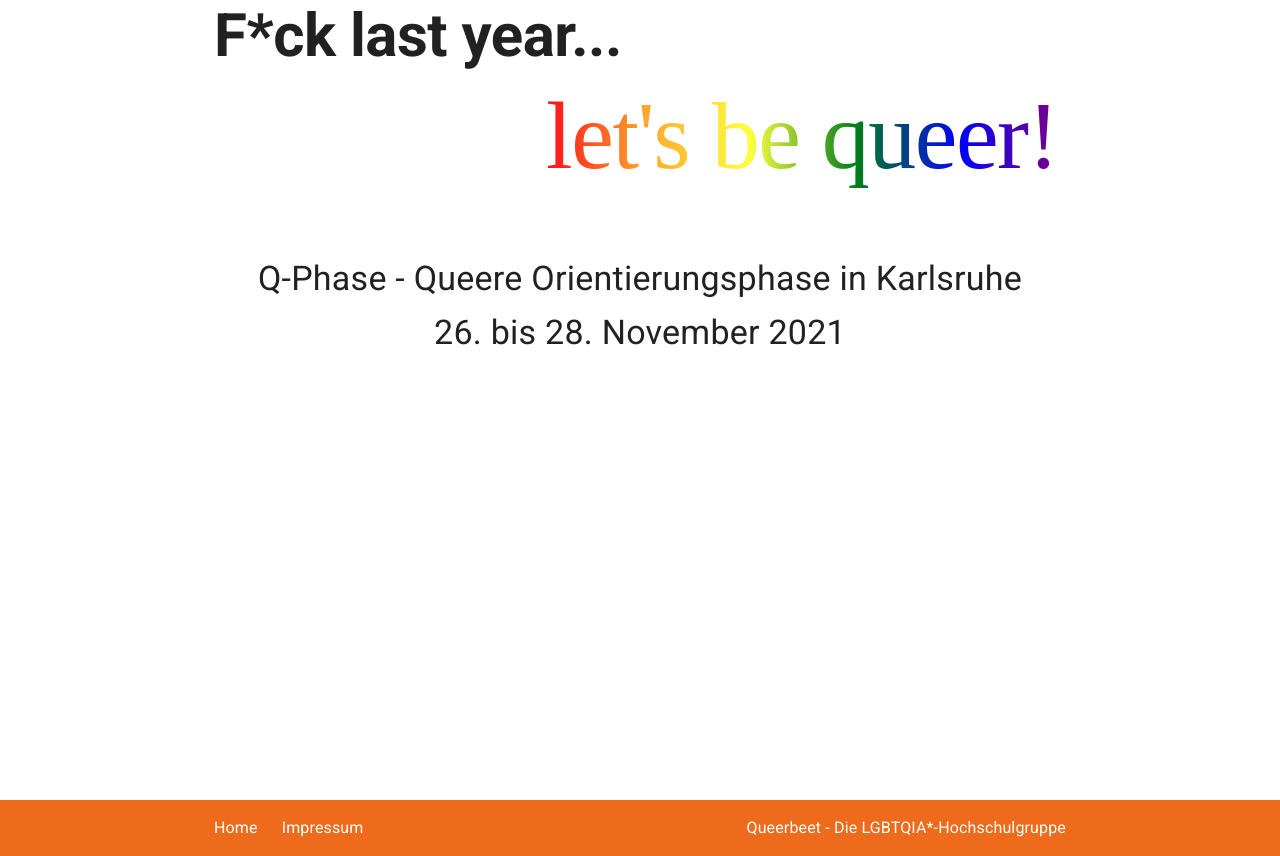
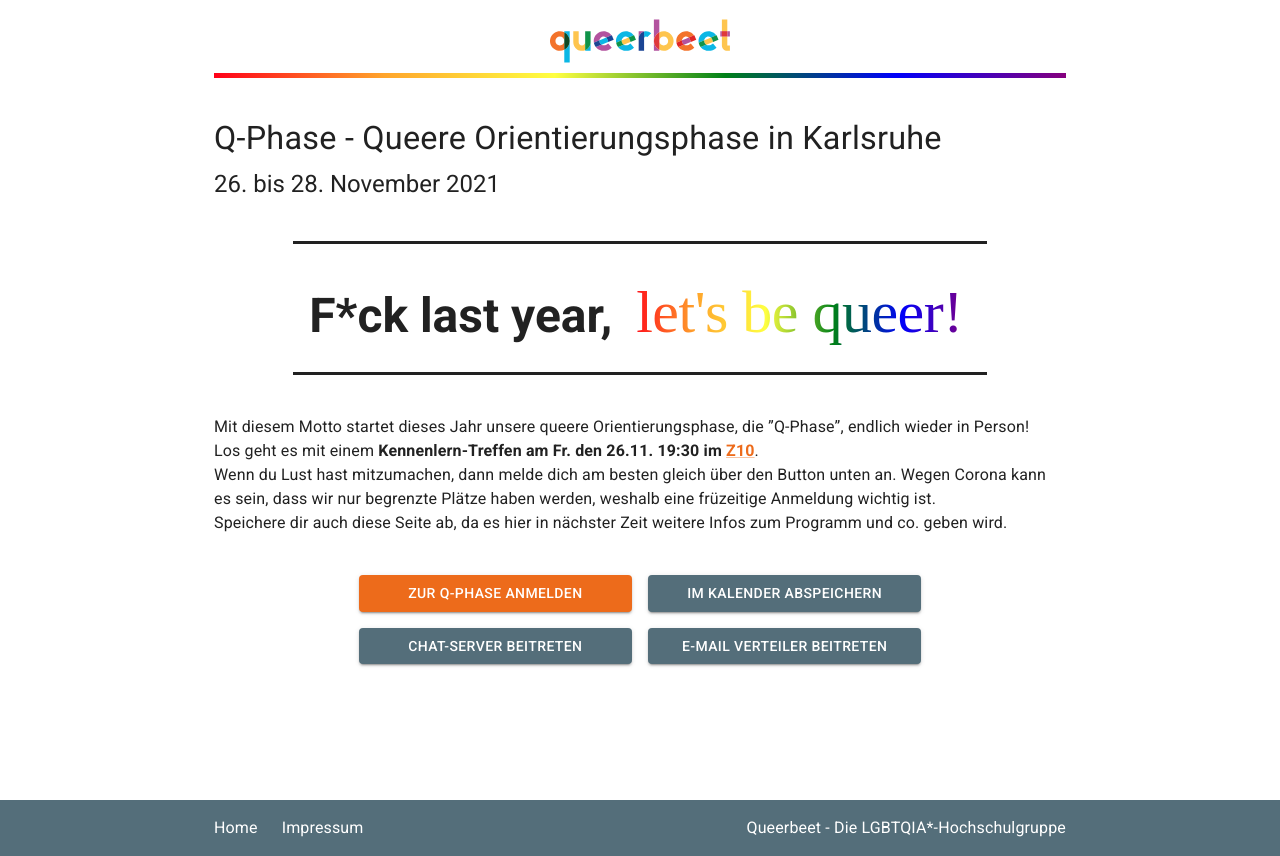
Before and after one commit to queerbeetVorstand/qb-website, a Next.js app: page /q-phase-21 in a window 1280 px wide. Built offline with nearby package versions, Linux system fonts and the light colour scheme.

Commit message:
feat: have a version of the page with all engagement links

```diff
--- a/src/components/Header.tsx
+++ b/src/components/Header.tsx
@@ -16,7 +16,7 @@ const borderBottomStyling = makeStyles({
 export default function Header(): ReactElement {
   const borderBottom = borderBottomStyling();
   return (
-    <Box display="flex" justifyContent="flex-end" className={borderBottom.root} sx={{mb: 4}}>
+    <Box display="flex" justifyContent="flex-end" className={borderBottom.root} sx={{mb: {xs: 3, sm: 5}}}>
       <Box flexGrow={1} position="relative" top={8}>
         <Link href="/">
           <QBLogo />
--- a/src/components/QBLogo.tsx
+++ b/src/components/QBLogo.tsx
@@ -1,6 +1,6 @@
 import React, { ReactElement } from "react";
 import { Box } from "@mui/material";
-import Logo from "resources/qb_text.svg";
+import Logo from "@/resources/qb_text.svg";
 
 export default function QBLogo(): ReactElement {
   return (
--- a/src/pages/q-phase-21.tsx
+++ b/src/pages/q-phase-21.tsx
@@ -2,6 +2,9 @@ import React, { ReactElement } from "react";
 import Container from "@mui/material/Container";
 import Text from "@mui/material/Typography";
 import Box from "@mui/material/Box";
+import Header from "@/components/Header";
+import Link from "@/components/Link";
+import { Button, Grid } from "@mui/material";
 
 const colorfulText = {
   backgroundImage:
@@ -11,23 +14,133 @@ const colorfulText = {
   color: "transparent",
 };
 
+const Spacer = () => (
+  <Grid item xs={2} display={{ xs: "none", md: "block" }}></Grid>
+);
+
 export default function Index(): ReactElement {
   return (
     <Container maxWidth="md">
-      <Box display="flex">
-        <Text variant="h2" style={{marginBottom: 0}}>
-          <Box fontWeight="bold">F*ck last year...</Box>
+      <Box sx={{ bgcolor: "white" }}>
+        <Header />
+        <Text variant="h4" component="h1">
+          Q-Phase - Queere Orientierungsphase in Karlsruhe
+        </Text>
+        <Text variant="h5" component="div">
+          26. bis 28. November 2021
+        </Text>
+        <Box
+          sx={{
+            textAlign: "center",
+            my: {xs: 3, sm: 5},
+            display: "flex",
+            justifyContent: "center",
+          }}
+        >
+          <Box
+            sx={{
+              p: {xs: 1, sm: 2},
+              pt: {xs: 2, sm: 3},
+              borderTop: "3px solid",
+              borderBottom: "3px solid",
+              display: "flex",
+              justifyContent: "center",
+              alignItems: "baseline",
+              flexWrap: "wrap",
+            }}
+          >
+            <Text
+              variant="h3"
+              component="div"
+              gutterBottom={false}
+              sx={{ fontWeight: "bold", whiteSpace: "nowrap", mr: 2 }}
+            >
+              F*ck last year,
+            </Text>
+
+            <Text
+              variant="h2"
+              component="div"
+              gutterBottom={false}
+              sx={{
+                ...colorfulText,
+                fontFamily: "Hello",
+                p: 1,
+                whiteSpace: "nowrap",
+              }}
+            >
+              let&apos;s be queer!
             </Text>
           </Box>
-      <Box display="flex" justifyContent="right">
-        <Text variant="h1" style={{marginTop: 0}}>
-          <Box fontFamily="Hello" p={1} sx={colorfulText}>
-            let&apos;s be queer!
         </Box>
+        <Text variant="body1" paragraph sx={{ mt: {xs: 3, sm: 5} }}>
+          Mit diesem Motto startet dieses Jahr unsere queere Orientierungsphase,
+          die &rdquo;Q-Phase&rdquo;, endlich wieder in Person!
+          <br />
+          Los geht es mit einem{" "}
+          <b>
+            Kennenlern-Treffen am Fr. den 26.11. 19:30 im{" "}
+            <Link href="https://goo.gl/maps/JCHnMXudYRPwoiGu7">Z10</Link>
+          </b>
+          .<br />
+          Wenn du Lust hast mitzumachen, dann melde dich am besten gleich über
+          den Button unten an. Wegen Corona kann es sein, dass wir nur begrenzte
+          Plätze haben werden, weshalb eine früzeitige Anmeldung wichtig ist.
+          <br />
+          Speichere dir auch diese Seite ab, da es hier in nächster Zeit weitere
+          Infos zum Programm und co. geben wird.
         </Text>
+        <Grid container spacing={2} mt={{xs: 1, sm: 3}} mb={{xs: 5, sm: 8}} pt={0}>
+          <Spacer />
+          <Grid item xs={12} sm={6} md={4}>
+            <Button
+              variant="contained"
+              color="primary"
+              sx={{ width: "100%" }}
+              href="https://rebrand.ly/q-phase-21-anmeldung"
+              target="_blank"
+            >
+              Zur Q-Phase anmelden
+            </Button>
+          </Grid>
+          <Grid item xs={12} sm={6} md={4}>
+            <Button
+              variant="contained"
+              color="secondary"
+              sx={{ width: "100%" }}
+              href="/Q-Phase_Kennenlern-Treffen.ics"
+              target="_blank"
+            >
+              Im Kalender abspeichern
+            </Button>
+          </Grid>
+          <Spacer />
+          <Spacer />
+          <Grid item xs={12} sm={6} md={4}>
+            <Button
+              variant="contained"
+              color="secondary"
+              sx={{ width: "100%" }}
+              href="https://go.rocket.chat/invite?host=chat.queerbeet.org&path=invite%2Fu5kgtj"
+              target="_blank"
+            >
+              Chat-Server beitreten
+            </Button>
+          </Grid>
+          <Grid item xs={12} sm={6} md={4}>
+            <Button
+              variant="contained"
+              color="secondary"
+              sx={{ width: "100%" }}
+              href="https://www.lists.kit.edu/sympa/subscribe/queerbeet"
+              target="_blank"
+            >
+              E-Mail Verteiler beitreten
+            </Button>
+          </Grid>
+          <Spacer />
+        </Grid>
       </Box>
-      <Text variant="h4" mt={3} sx={{textAlign: "center"}}>Q-Phase - Queere Orientierungsphase in Karlsruhe</Text>
-      <Text variant="h4" sx={{textAlign: "center"}}>26. bis 28. November 2021</Text>
     </Container>
   );
 }
--- a/src/theme.tsx
+++ b/src/theme.tsx
@@ -1,14 +1,14 @@
-import { createTheme } from "@mui/material/styles";
-import { red } from "@mui/material/colors";
+import { createTheme, responsiveFontSizes } from "@mui/material/styles";
+import { red, blueGrey } from "@mui/material/colors";
 
 // Create a theme instance.
-const theme = createTheme({
+const theme = responsiveFontSizes(createTheme({
   palette: {
     primary: {
-      main: "#12b3e3",
+      main: "#ED6B1B",
     },
     secondary: {
-      main: "#ED6B1B",
+      main: blueGrey[600],
     },
     error: {
       main: red.A400,
@@ -31,6 +31,6 @@ const theme = createTheme({
       },
     },
   },
-});
+}));
 
 export default theme;
```
Also changed, not shown: 1 other file (tests, documents, lock files or other folders). Lines whose indentation alone changed are shown as unchanged.
